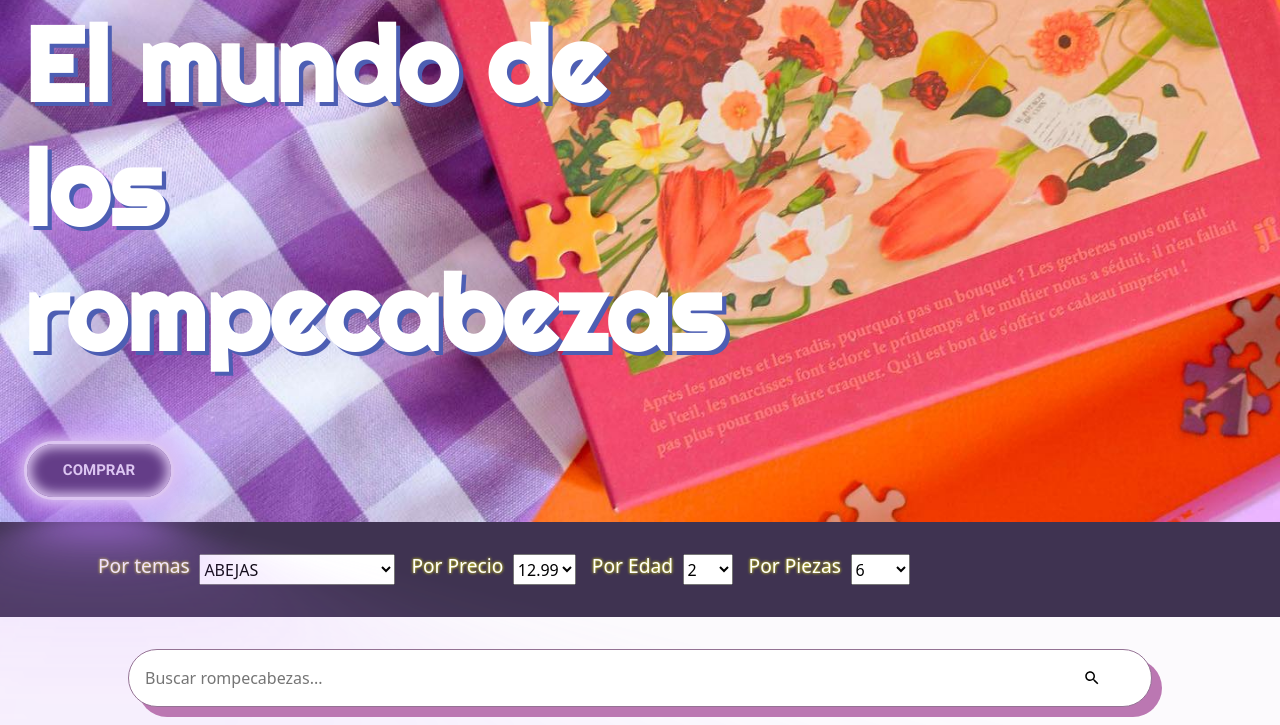
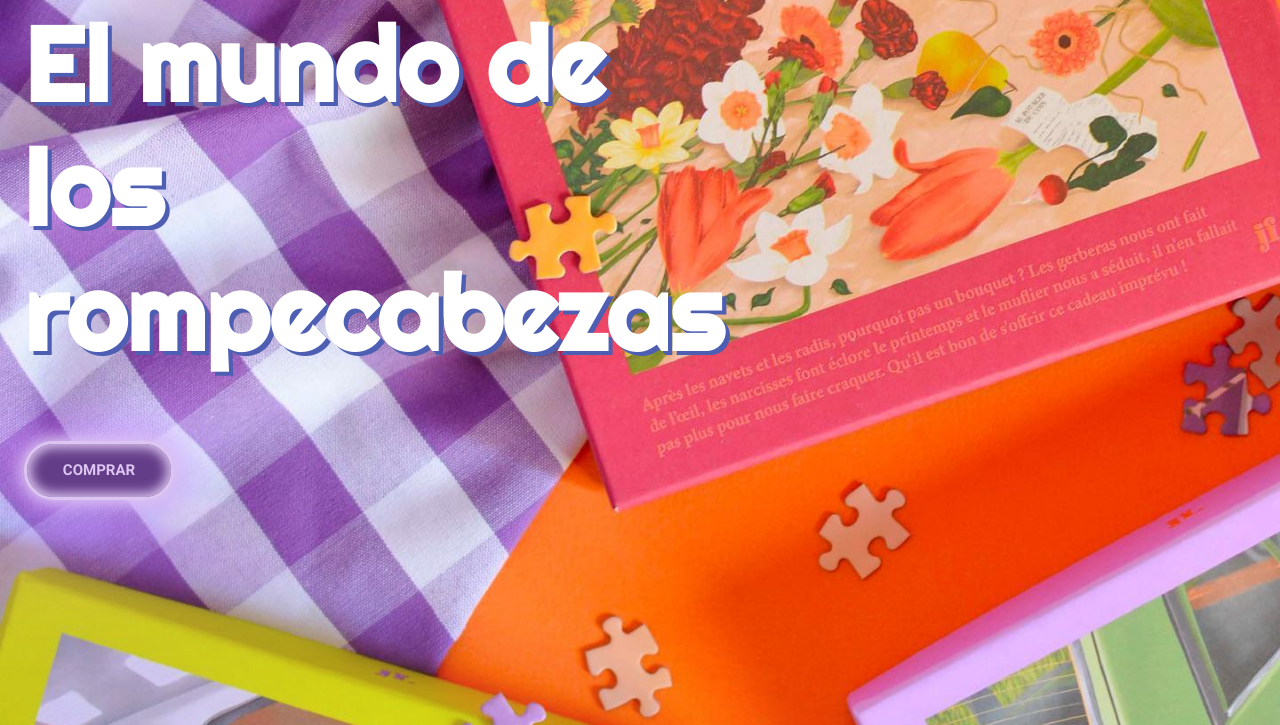
Before and after one commit to mariancode/proyecto-final-js, a plain HTML site: page index.html in a window 1280 px wide. Shown: the part 75-800 px from the top of the page. Drawn offline with nearby package versions, Linux system fonts and the light colour scheme; some packages are replaced by stand-ins of ours; a script that the page names is missing; a web font is replaced by a local one.

Commit message:
tercera modif css

```diff
--- a/stylesheet.css
+++ b/stylesheet.css
@@ -214,10 +214,7 @@ body {
     justify-content: start;
   }
   .hero {
-    height: auto;
-    height: -moz-available;
-    height: -webkit-fill-available;
-    height: fill-available;
+    height: 100vh;
   }
   .hero__text h1 {
     font-size: 6rem;
```
